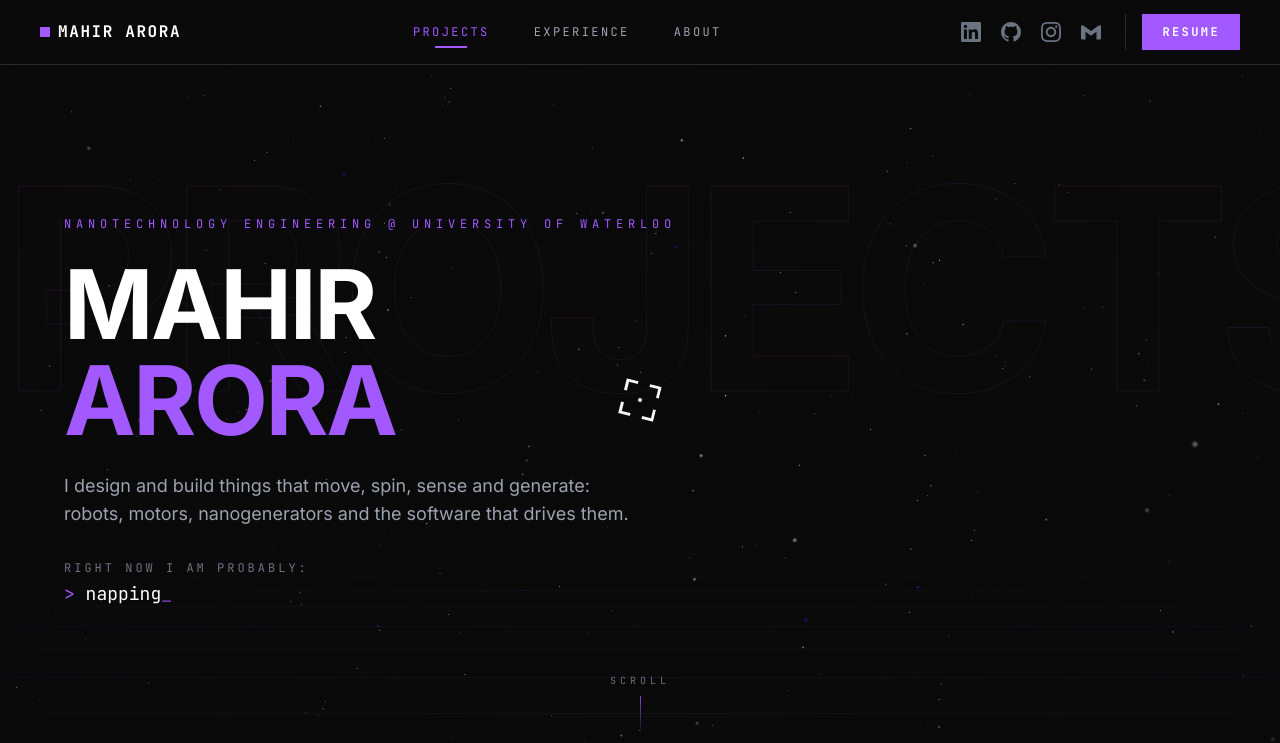
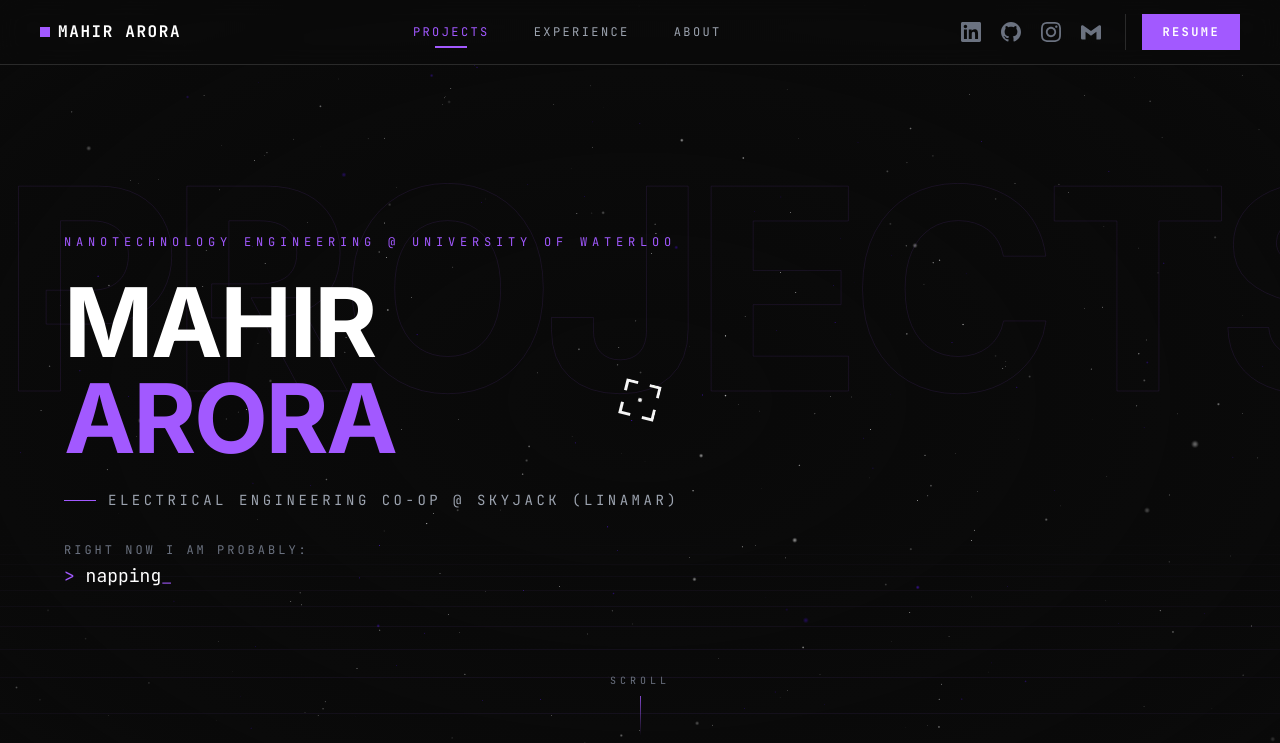
Before and after one commit to Syinaric/engineering-portfolio, a React (Create React App) app: page / in a window 1280 px wide. Shown: the top 743 px of the page. Built offline with nearby package versions, Linux system fonts and the light colour scheme; grey boxes are pictures that could not be loaded.

Commit message:
Tweak hero and Skyjack role copy
- Replace Projects hero tagline with "Electrical Engineering Co-op @
  Skyjack (Linamar)" line under the name
- Update Skyjack experience role to "Electrical Engineering Co-op"

```diff
--- a/src/components/sections/ExperienceSection.tsx
+++ b/src/components/sections/ExperienceSection.tsx
@@ -17,7 +17,7 @@ interface ExperienceEntry {
 const experiences: ExperienceEntry[] = [
   {
     id: 'skyjack',
-    role: 'Electrical Engineering Intern',
+    role: 'Electrical Engineering Co-op',
     organization: 'Skyjack (Linamar)',
     organizationUrl: 'https://www.skyjack.com/',
     date: 'May 2026 – Aug 2026',
--- a/src/components/sections/ProjectsSection.tsx
+++ b/src/components/sections/ProjectsSection.tsx
@@ -247,10 +247,12 @@ const ProjectsSection: React.FC = () => {
             <br />
             <span className="text-accent">ARORA</span>
           </h1>
-          <p className="hero-line text-gray-400 text-base lg:text-lg max-w-xl mb-8">
-            I design and build things that move, spin, sense and generate:
-            robots, motors, nanogenerators and the software that drives them.
-          </p>
+          <div className="hero-line flex items-center gap-3 text-gray-400 mb-8">
+            <span className="w-8 h-[1px] bg-accent inline-block" />
+            <span className="font-mono text-xs lg:text-sm tracking-[0.25em]">
+              ELECTRICAL ENGINEERING CO-OP @ SKYJACK (LINAMAR)
+            </span>
+          </div>
           <div className="hero-line max-w-md text-left">
             <CurrentlyDoing />
           </div>
```
